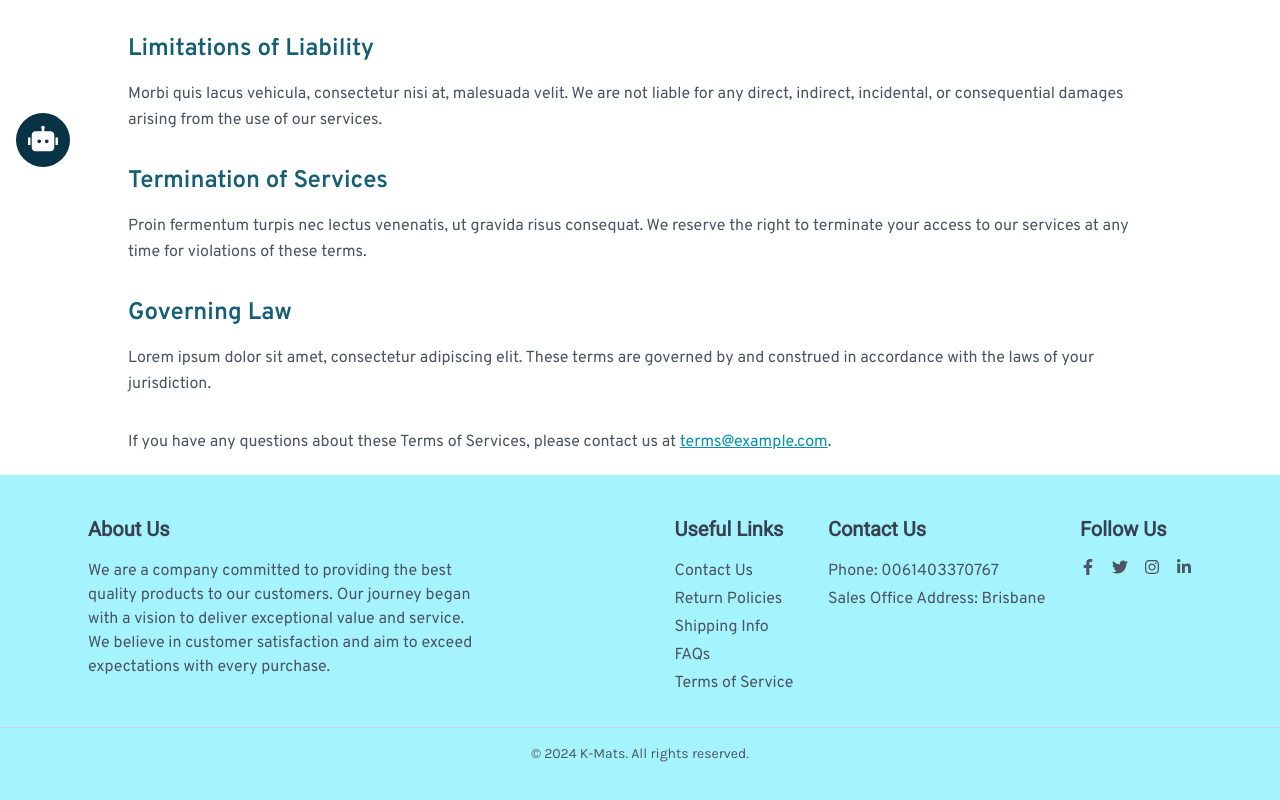
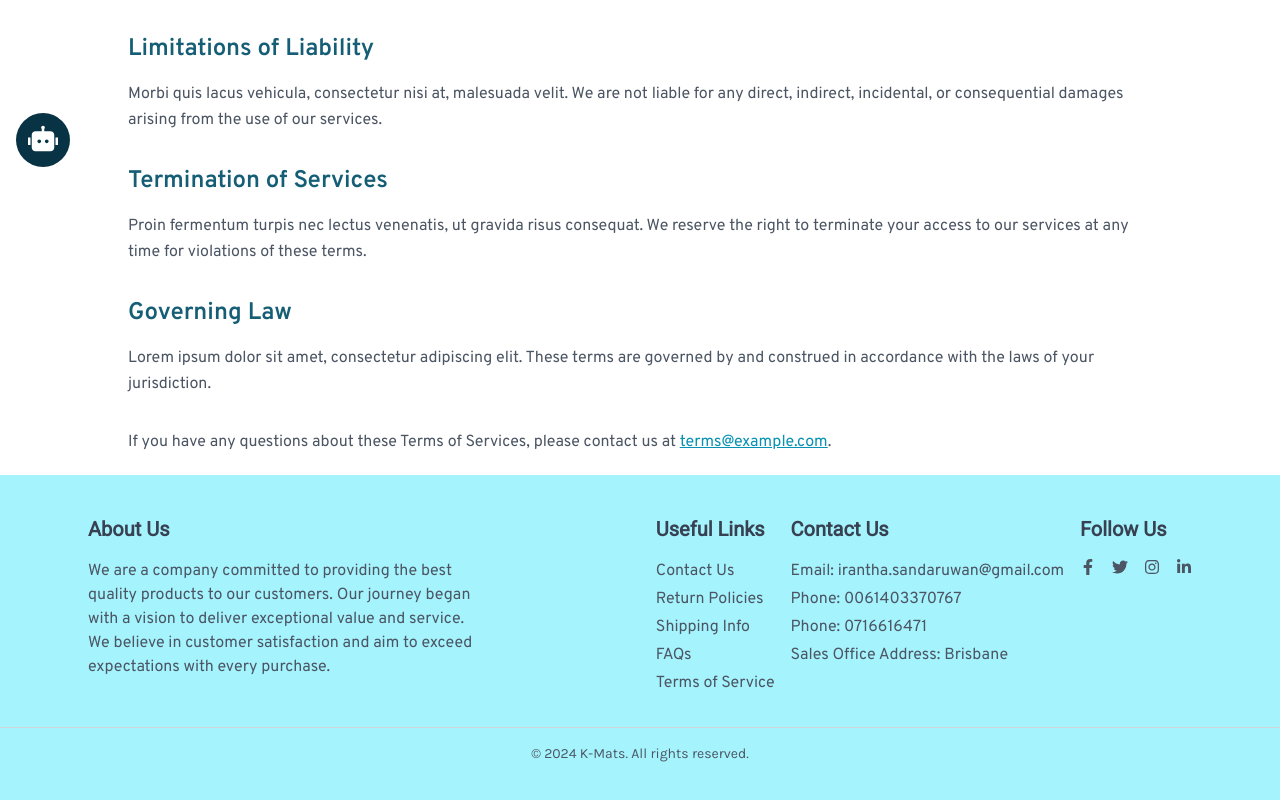
Before and after one commit to SahanDev00/crystal, a React (Create React App) app: page /terms-of-service in a window 1280 px wide. Shown: the part 617-1417 px from the top of the page. Built offline with nearby package versions, Linux system fonts and the light colour scheme.

Commit message:
Update Footer.jsx
updated

```diff
--- a/src/components/Footer.jsx
+++ b/src/components/Footer.jsx
@@ -41,11 +41,14 @@ const Footer = () => {
         {/* Contact Us Section */}
         <div className='mb-8 md:mb-0'>
           <h2 className='text-xl font-bold text-gray-700 mb-4 font-roboto'>Contact Us</h2>
-          {/*<p className='text-gray-600 mb-1'>
-            Email: info@example.com
-          </p>*/}
+          <p className='text-gray-600 mb-1'>
+            Email: irantha.sandaruwan@gmail.com
+          </p>
           <p className='text-gray-600 mb-1'>
             Phone: 0061403370767
+          </p>
+          <p className='text-gray-600 mb-1'>
+            Phone: 0716616471
           </p>
           <p className='text-gray-600'>
             Sales Office Address: Brisbane
```
